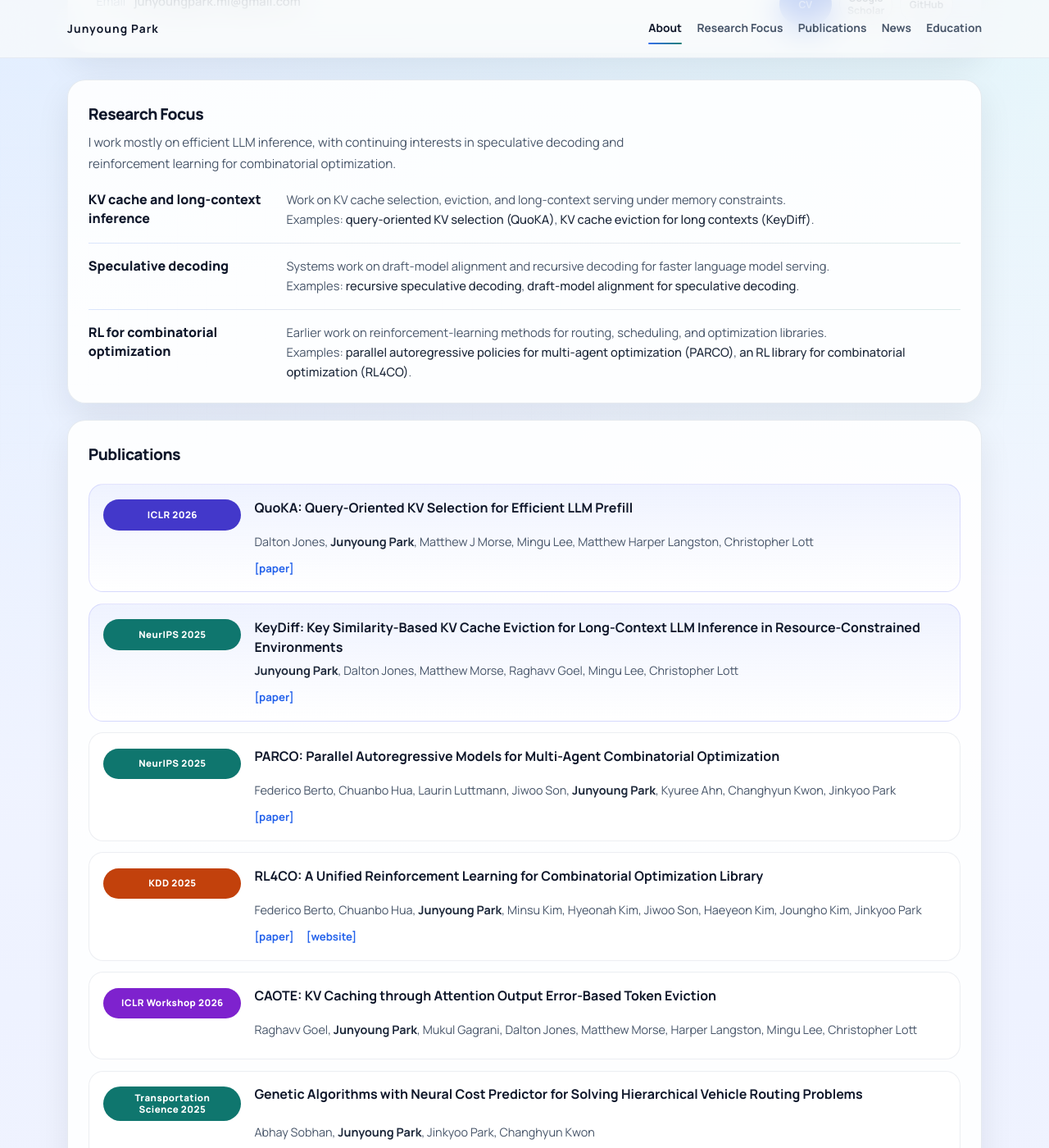
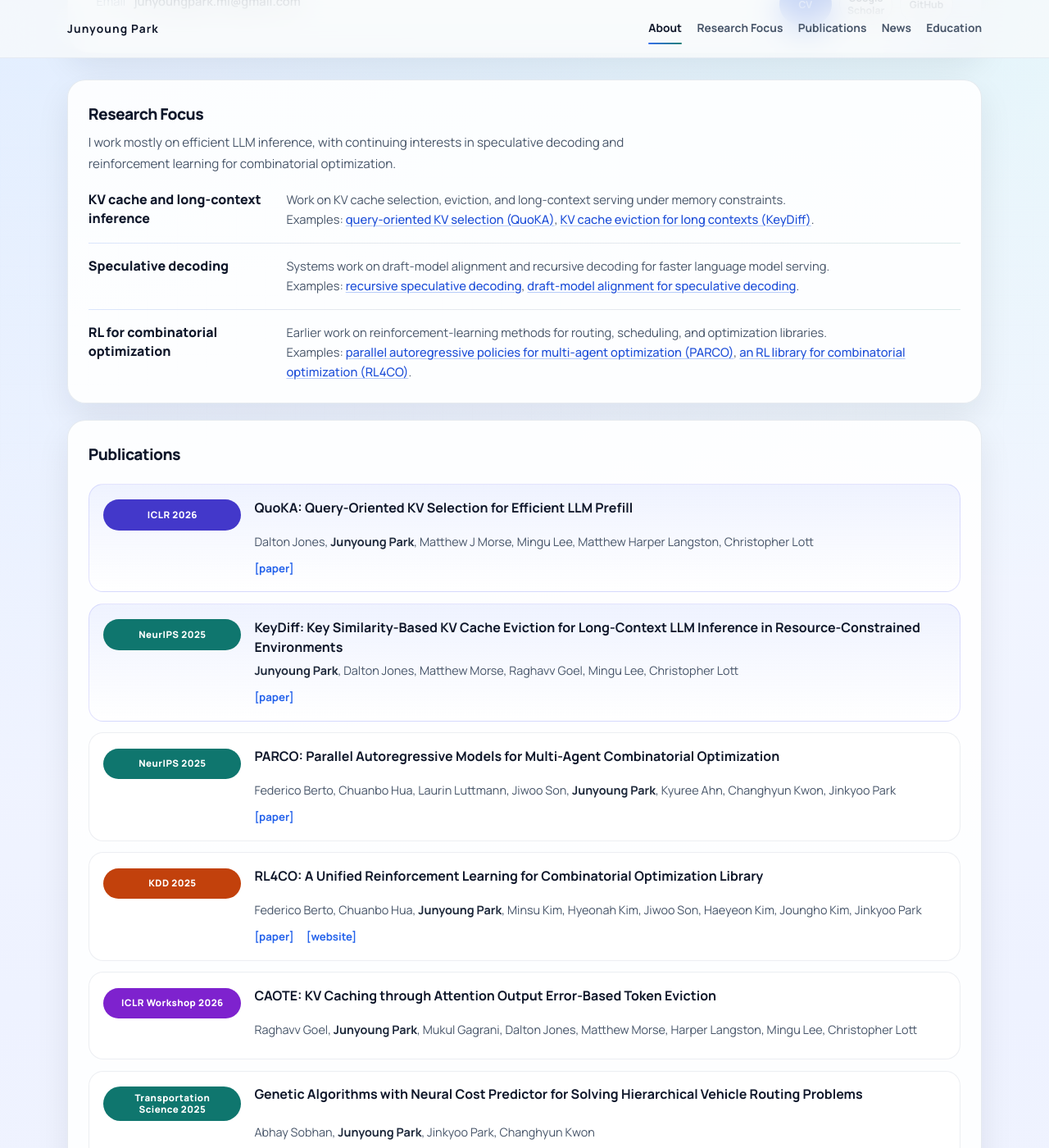
Before and after one commit to Junyoungpark/junyoungpark.github.io, a Jekyll site: the page built from index.md, in a window 1280 px wide and 1400 px high, scrolled down 432 px. Shown: the whole window at 82% size. Built offline with Jekyll 4.4.1, drawn with Linux system fonts in a browser that asks for light colours.

Commit message:
Refine research example link styling

```diff
--- a/_sass/jekyll-theme-minimal.scss
+++ b/_sass/jekyll-theme-minimal.scss
@@ -495,13 +495,18 @@ main {
 }
 
 .focus-papers a {
-  color: var(--ink-soft);
+  color: var(--accent-strong);
   font-weight: 500;
+  text-decoration: underline;
+  text-decoration-color: rgba(37, 99, 235, 0.32);
+  text-decoration-thickness: 0.08em;
+  text-underline-offset: 0.16em;
 }
 
 .focus-papers a:hover,
 .focus-papers a:focus-visible {
-  color: var(--accent-strong);
+  color: var(--accent);
+  text-decoration-color: rgba(37, 99, 235, 0.5);
 }
 
 .news-list {
```
